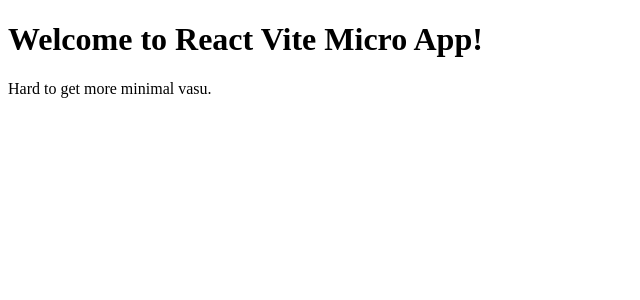
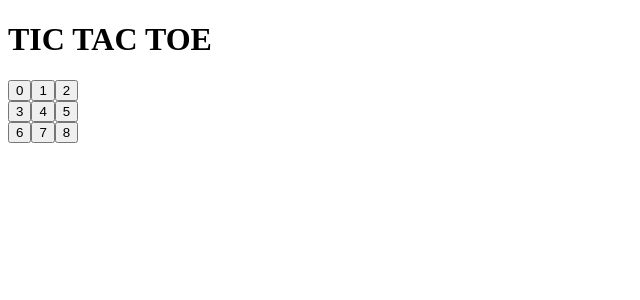
Before and after one commit to 20695A0518/Tictacoet, a React (Vite) app: page / in a window 1280 px wide. Shown: the top 300 px of the page, without its empty margins (0-640 px from the left). Built offline with nearby package versions, Linux system fonts and the light colour scheme.

Commit message:
add Board and Square components

```diff
--- a/src/App.jsx
+++ b/src/App.jsx
@@ -1,10 +1,11 @@
-import React from "react";
+import React from 'react';
+import Board from './Components/Board';
 const App = () => {
   return (
-    <>
-      <h1>Welcome to React Vite Micro App!</h1>
-      <p>Hard to get more minimal vasu.</p>
-    </>
+    <div>
+      <h1>TIC TAC TOE</h1>
+      <Board />
+    </div>
   );
 };
 export default App;
--- /dev/null
+++ b/src/Components/Board.jsx
@@ -0,0 +1,27 @@
+import React from 'react';
+import Square from './Square';
+const Board = () => {
+  return (
+    <div>
+      <div>
+        <Square value={0} />
+        <Square value={1} />
+        <Square value={2} />
+      </div>
+
+      <div>
+        <Square value={3} />
+        <Square value={4} />
+        <Square value={5} />
+      </div>
+
+      <div>
+        <Square value={6} />
+        <Square value={7} />
+        <Square value={8} />
+      </div>
+    </div>
+  );
+};
+
+export default Board;
--- /dev/null
+++ b/src/Components/Square.jsx
@@ -0,0 +1,7 @@
+import React from 'react';
+
+const Square = ({ value }) => {
+  return <button type="button">{value}</button>;
+};
+
+export default Square;
```
